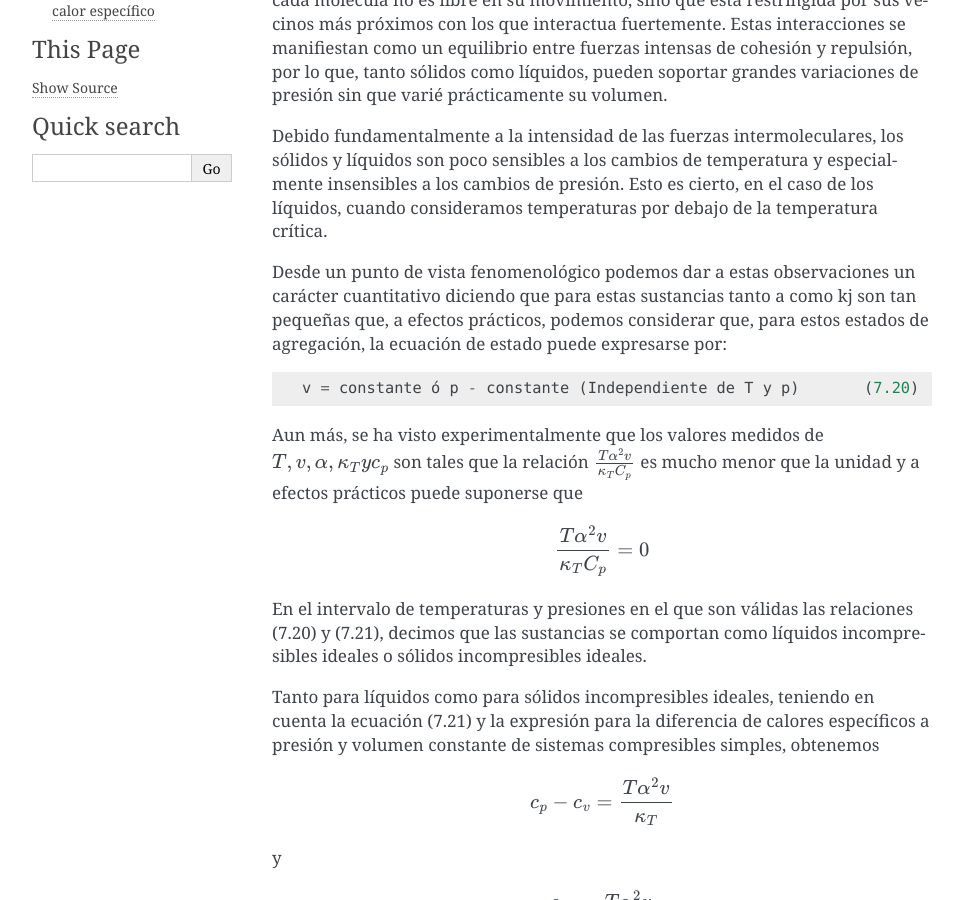
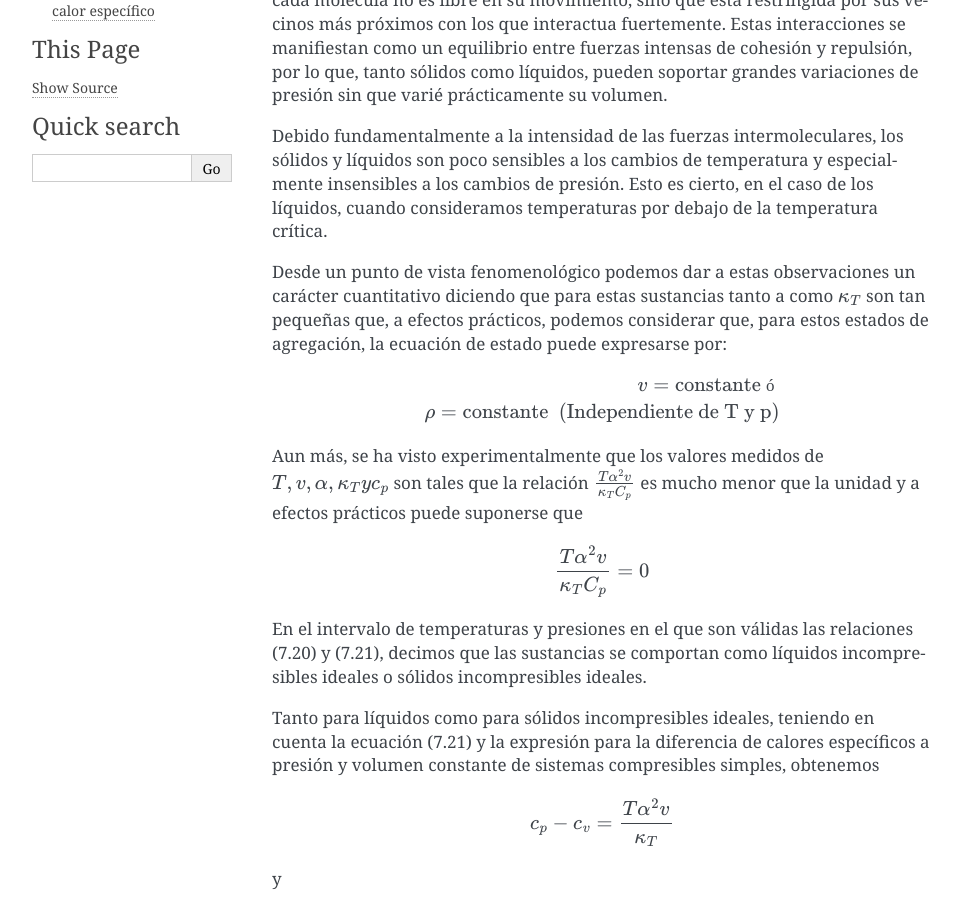
Before and after one commit to mantielero/termodinamica, a Sphinx documentation site: the page built from source/homogeneos_solidos_liquidos.rst, in a window 1280 px wide and 900 px high, scrolled down 346 px. Shown: the whole window, without its empty margins (148-1111 px from the left). Built offline with Sphinx 7.4.7, drawn with Linux system fonts in a browser that asks for light colours; pages that are not in the unit, such as notebooks, are missing from menus.

Commit message:
Update homogeneos_solidos_liquidos.rst

```diff
--- a/source/homogeneos_solidos_liquidos.rst
+++ b/source/homogeneos_solidos_liquidos.rst
@@ -7,9 +7,11 @@ La contribución creciente del término de energía potencial se manifiesta porq
 
 Debido fundamentalmente a la intensidad de las fuerzas intermoleculares, los sólidos y líquidos son poco sensibles a los cambios de temperatura y especialmente insensibles a los cambios de presión. Esto es cierto, en el caso de los líquidos, cuando consideramos temperaturas por debajo de la temperatura crítica.
 
-Desde un punto de vista fenomenológico podemos dar a estas observaciones un carácter cuantitativo diciendo que para estas sustancias tanto a como kj son tan pequeñas que, a efectos prácticos, podemos considerar que, para estos estados de agregación, la ecuación de estado puede expresarse por::
+Desde un punto de vista fenomenológico podemos dar a estas observaciones un carácter cuantitativo diciendo que para estas sustancias tanto a como :math:`\kappa_T` son tan pequeñas que, a efectos prácticos, podemos considerar que, para estos estados de agregación, la ecuación de estado puede expresarse por:
 
-   v = constante ó p - constante (Independiente de T y p)	(7.20)
+.. math::
+
+   v = \text{constante ó } \\ \rho = \text{constante  (Independiente de T y p)}
 
 Aun más, se ha visto experimentalmente que los valores medidos de :math:`T, v, \alpha, \kappa_T y c_p` son tales que la relación :math:`\frac{T\alpha^2v}{\kappa_T C_p}` es mucho menor que la unidad y a efectos prácticos puede suponerse que
 
```
